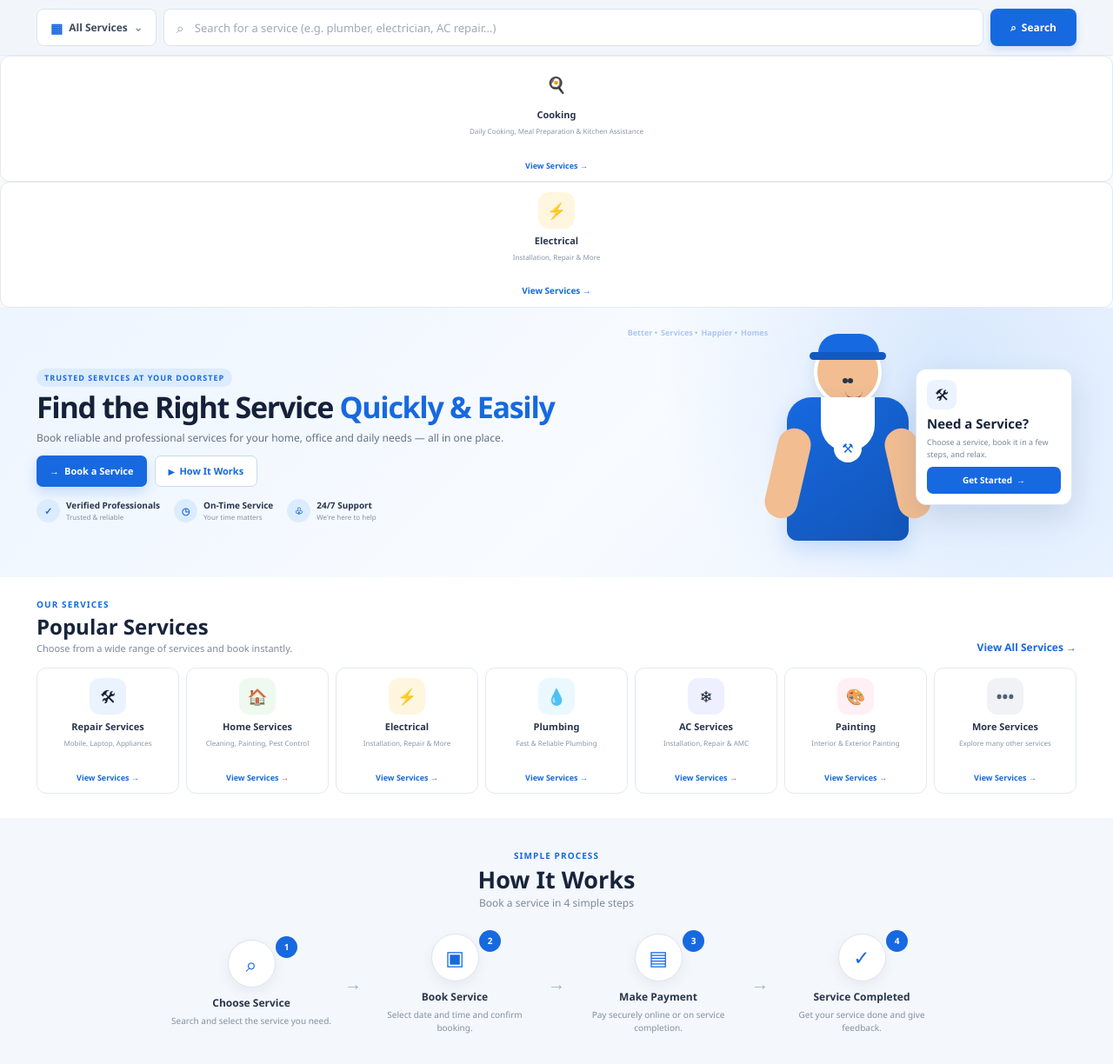
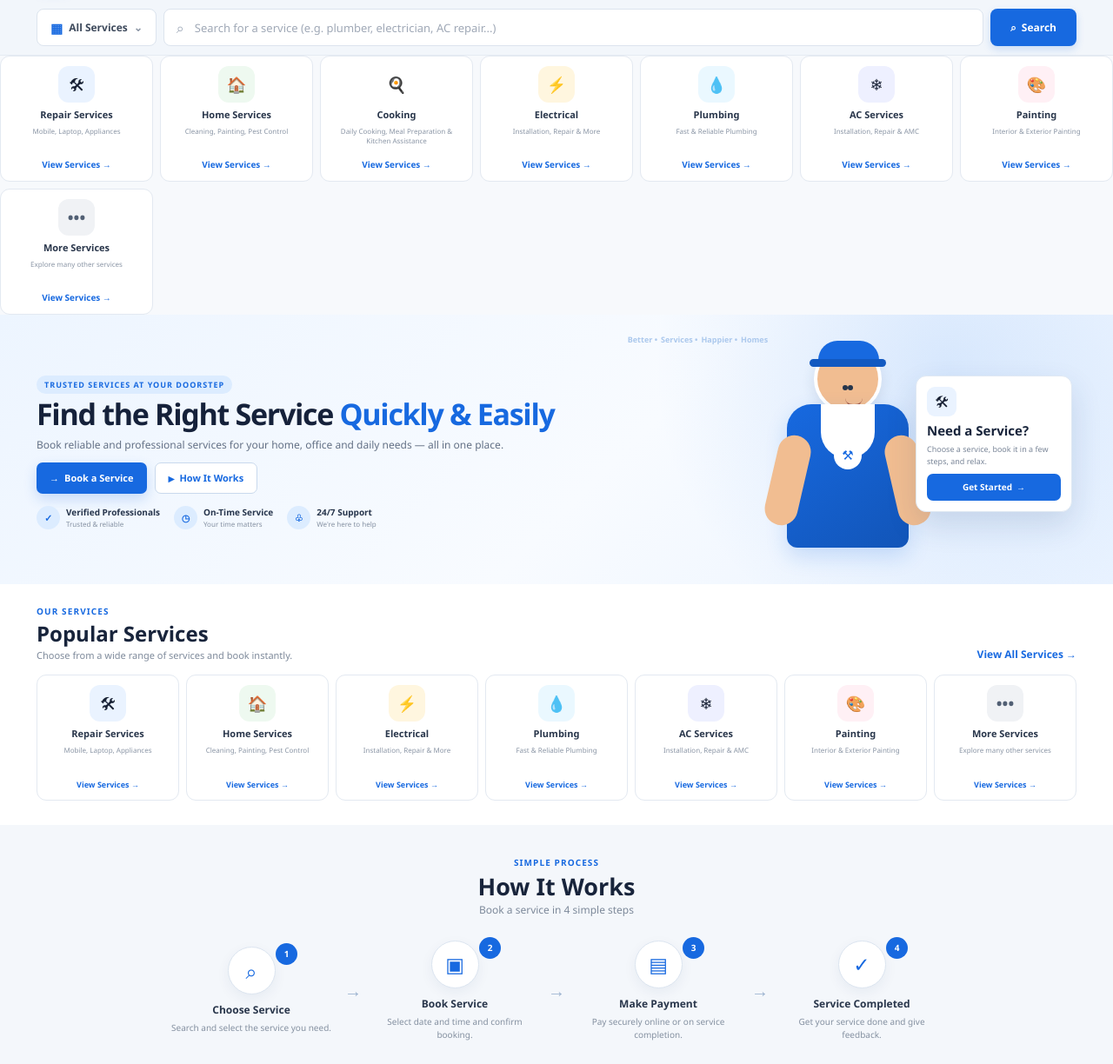
Before and after one commit to skdariyasafru/services, a Flask app: page / in a window 1280 px wide. Shown: the part 72-1296 px from the top of the page at 87% size. Run offline with Flask 3, Linux system fonts and the light colour scheme.

Commit message:
Update index.html

```diff
--- a/templates/index.html
+++ b/templates/index.html
@@ -3,30 +3,82 @@
 {% block title %}Home - Service Project{% endblock %}
 
 {% block content %}
-<div class="service-card">
-    <div class="service-card-icon cooking-icon">🍳</div>
-    <h3>Cooking</h3>
-    <p>Daily Cooking, Meal Preparation &amp; Kitchen Assistance</p>
-    <a href="{{ url_for('cooking') }}">View Services →</a>
+<div class="service-grid">
+
+    <!-- Repair Services -->
+    <a href="#" class="service-card">
+        <div class="service-card-icon repair-icon">🛠</div>
+        <h3>Repair Services</h3>
+        <p>Mobile, Laptop, Appliances</p>
+        <span class="service-card-link">View Services →</span>
+    </a>
+
+
+    <!-- Home Services -->
+    <a href="#" class="service-card">
+        <div class="service-card-icon home-icon">🏠</div>
+        <h3>Home Services</h3>
+        <p>Cleaning, Painting, Pest Control</p>
+        <span class="service-card-link">View Services →</span>
+    </a>
+
+
+    <!-- Cooking -->
+    <a href="{{ url_for('cooking') }}" class="service-card">
+        <div class="service-card-icon cooking-icon">🍳</div>
+        <h3>Cooking</h3>
+        <p>Daily Cooking, Meal Preparation &amp; Kitchen Assistance</p>
+        <span class="service-card-link">View Services →</span>
+    </a>
+
+
+    <!-- Electrical -->
+    <a href="{{ url_for('electrical_services') }}" class="service-card">
+        <div class="service-card-icon electrical-icon">⚡</div>
+        <h3>Electrical</h3>
+        <p>Installation, Repair &amp; More</p>
+        <span class="service-card-link">View Services →</span>
+    </a>
+
+
+    <!-- Plumbing -->
+    <a href="#" class="service-card">
+        <div class="service-card-icon plumbing-icon">💧</div>
+        <h3>Plumbing</h3>
+        <p>Fast &amp; Reliable Plumbing</p>
+        <span class="service-card-link">View Services →</span>
+    </a>
+
+
+    <!-- AC Services -->
+    <a href="#" class="service-card">
+        <div class="service-card-icon ac-icon">❄</div>
+        <h3>AC Services</h3>
+        <p>Installation, Repair &amp; AMC</p>
+        <span class="service-card-link">View Services →</span>
+    </a>
+
+
+    <!-- Painting -->
+    <a href="#" class="service-card">
+        <div class="service-card-icon painting-icon">🎨</div>
+        <h3>Painting</h3>
+        <p>Interior &amp; Exterior Painting</p>
+        <span class="service-card-link">View Services →</span>
+    </a>
+
+
+    <!-- More Services -->
+    <a href="#" class="service-card">
+        <div class="service-card-icon more-icon">•••</div>
+        <h3>More Services</h3>
+        <p>Explore many other services</p>
+        <span class="service-card-link">View Services →</span>
+    </a>
+
 </div>
 
-<a href="{{ url_for('electrical_services') }}" class="service-card">
 
-    <div class="service-card-icon electrical-icon">
-        ⚡
-    </div>
-
-    <h3>Electrical</h3>
-
-    <p>
-        Installation, Repair &amp; More
-    </p>
-
-    <span class="service-card-link">
-        View Services →
-    </span>
-
-</a>
 <section class="hero-section">
     <div class="container hero-container">
         <div class="hero-content">
```
